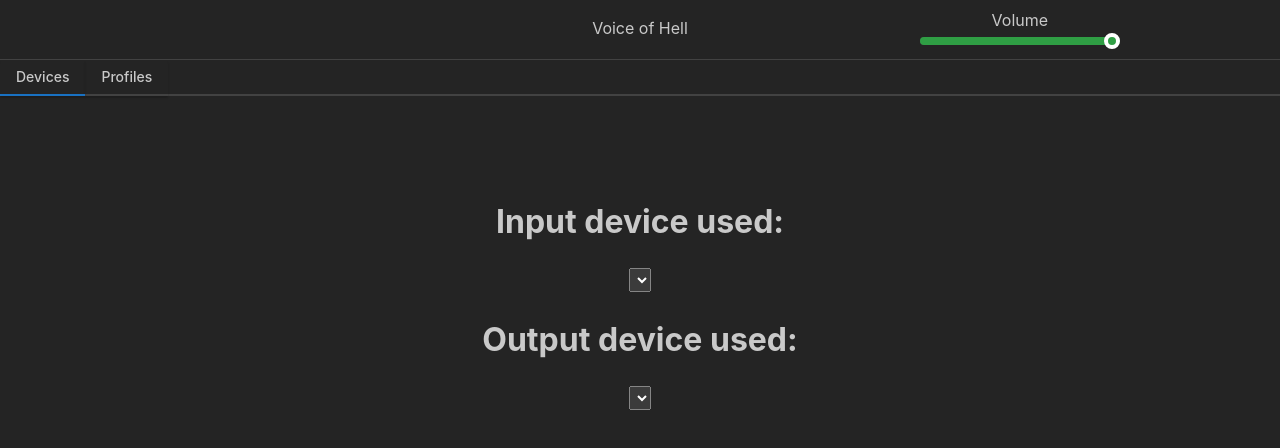
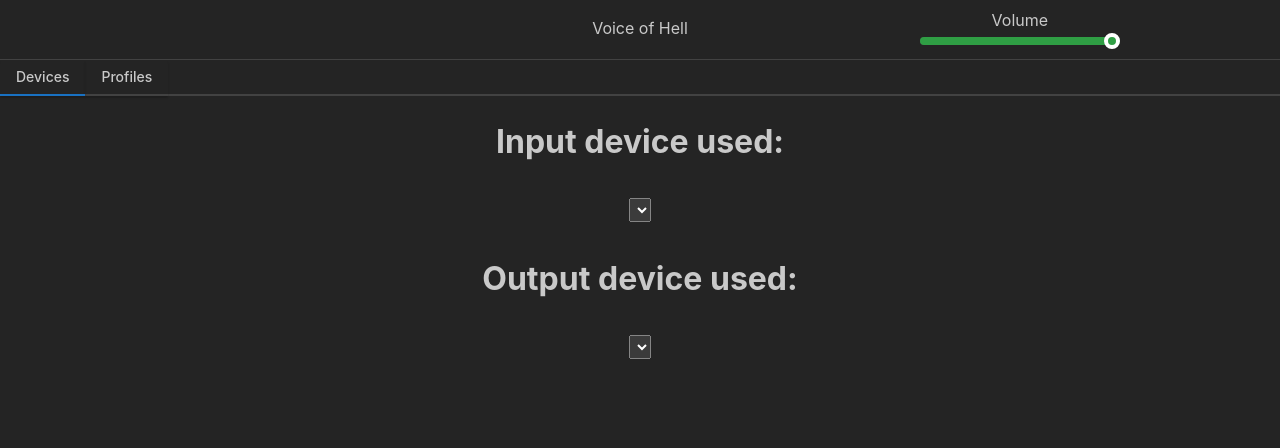
Before and after one commit to Wasta-Geek/voice-of-hell, a React (Vite) app in the folder app/: page / in a window 1280 px wide. Both pictures are taken after a click on the tab "Devices". Shown: the top 448 px of the page. Built offline with nearby package versions, Linux system fonts and the light colour scheme.

Commit message:
react / tauri : typo + forgotten file"

```diff
--- /dev/null
+++ b/app/src/hooks/Index.tsx
@@ -0,0 +1,3 @@
+import { useGetConfig, useUpdateConfig } from "./useConfig";
+
+export { useGetConfig, useUpdateConfig };
--- a/app/src/tabs/Devices.tsx
+++ b/app/src/tabs/Devices.tsx
@@ -1,26 +1,28 @@
 import { useEffect, useState } from "react";
 import { invoke } from '@tauri-apps/api/core';
 import { listen } from '@tauri-apps/api/event';
+import { Stack } from "@mantine/core";
 
 type AudioDevice = {
   name: string;
 };
 
 function Devices() {
+  // TODO Move into an external component ?
   const [inputDeviceList, setInputDeviceList] = useState<AudioDevice[]>([]);
   const [outputDeviceList, setOutputDeviceList] = useState<AudioDevice[]>([]);
 
   // Handler called when input device selected changed
-  async function inputDeviceOnChange(event: any) {
+  async function handleInputDeviceOnChange(event: any) {
     if (event.target.value != "") {
-      invoke('input_device_selected', {deviceName : event.target.value});
+      invoke('input_device_selected', { deviceName: event.target.value });
     }
   }
 
   // Handler called when output device selected changed
-  async function outputDeviceOnChange(event: any) {
+  async function handleOutputDeviceOnChange(event: any) {
     if (event.target.value != "") {
-      invoke('output_device_selected', {deviceName : event.target.value});
+      invoke('output_device_selected', { deviceName: event.target.value });
     }
   }
 
@@ -29,7 +31,7 @@ function Devices() {
     listen<AudioDevice[]>('input_devices_refreshed', (event) => {
       setInputDeviceList(event.payload);
     } // Wait for listen to be ready to call Rust
-    ).then((unlisten) => {
+    ).then(() => {
       // Call Rust command telling frontend is ready
       invoke('app_ready', {});
     });
@@ -37,18 +39,17 @@ function Devices() {
     listen<AudioDevice[]>('output_devices_refreshed', (event) => {
       setOutputDeviceList(event.payload);
     } // Wait for listen to be ready to call Rust
-    ).then((unlisten) => {
+    ).then(() => {
       // Call Rust command telling frontend is ready
       invoke('app_ready', {});
     });
   }, [])
 
   return (
-    <main className="container">
-      <div>
+    <Stack align="center" gap="xs">
       <h1>Input device used:</h1>
 
-        <select onChange={inputDeviceOnChange}>
+      <select onChange={handleInputDeviceOnChange}>
         <option></option>
         {
           inputDeviceList.map((device, index) => <option key={index}>{device.name}</option>)
@@ -56,14 +57,13 @@ function Devices() {
       </select>
 
       <h1>Output device used:</h1>
-        <select onChange={outputDeviceOnChange}>
+      <select onChange={handleOutputDeviceOnChange}>
         <option></option>
         {
           outputDeviceList.map((device, index) => <option key={index}>{device.name}</option>)
         }
       </select>
-      </div>
-    </main>
+    </Stack>
   );
 }
 
```
Also changed, not shown: 2 other files (tests, documents, lock files or other folders). Lines whose indentation alone changed are shown as unchanged.
